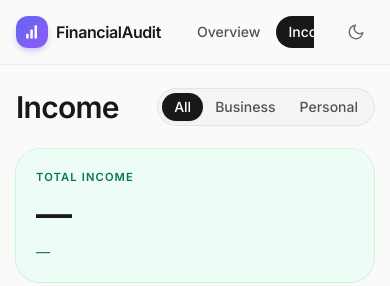
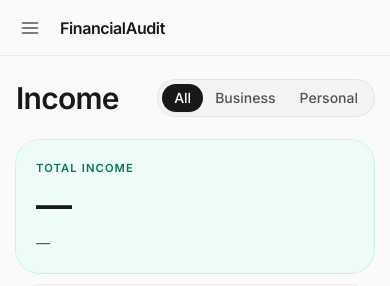
Before and after one commit to xhico/financial-audit, a Django app: page /income/ in a window 390 px wide. Shown: the top 286 px of the page. Run offline with Django 5.2, Linux system fonts and the light colour scheme; the visitor is signed in with stand-in values (Sample User, id 1); data that the repository does not hold is empty; style sheets or scripts are compiled from the project's sources; parts of the project's set-up code (start-up, migrations or seed data) failed here and were passed over.

Commit message:
Replace the top nav with a left sidebar
Nine top-level pages had overflowed the top nav into a horizontal
scroll bar. The nav now lives in a 240px sidebar pinned to the left:
brand at the top, links in the middle, user + theme + admin controls
at the bottom. On screens below the lg breakpoint the sidebar slides
out as an off-canvas drawer with a backdrop, opened by a hamburger in
a small mobile-only top bar; tapping a link closes the drawer so the
new page is not blocked.

Page contents keep the existing max-w-7xl centred layout, just
shifted right of the sidebar on desktop. The obsolete .topbar /
.topnav / .topbar-inner Tailwind components are removed; brand and
brand-mark stay since the sidebar header and the mobile top bar both
reuse them.

```diff
--- a/finance/templates/finance/base.html
+++ b/finance/templates/finance/base.html
@@ -32,9 +32,12 @@
   <script src="{% static 'finance/dashboard.js' %}" defer></script>
 </head>
 <body class="font-sans antialiased">
-<div class="min-h-screen">
-  <header class="topbar">
-    <div class="topbar-inner">
+
+  {# Backdrop shown behind the sidebar on mobile when the drawer is open #}
+  <div id="sidebar-scrim" class="sidebar-scrim"></div>
+
+  <aside id="sidebar" class="sidebar">
+    <div class="sidebar-header">
       <a class="brand" href="{% url 'pages:overview' %}">
         <span class="brand-mark">
           <svg viewBox="0 0 24 24" width="20" height="20" aria-hidden="true" fill="currentColor">
@@ -45,7 +48,9 @@
         </span>
         <span>FinancialAudit</span>
       </a>
-      <nav class="topnav">
+    </div>
+
+    <nav class="sidenav">
       <a href="{% url 'pages:overview' %}"     class="{% if request.resolver_match.url_name == 'overview' %}is-active{% endif %}">Overview</a>
       <a href="{% url 'pages:income' %}"       class="{% if request.resolver_match.url_name == 'income' %}is-active{% endif %}">Income</a>
       <a href="{% url 'pages:expenses' %}"     class="{% if request.resolver_match.url_name == 'expenses' %}is-active{% endif %}">Expenses</a>
@@ -54,25 +59,54 @@
       <a href="{% url 'pages:investments' %}"  class="{% if request.resolver_match.url_name == 'investments' %}is-active{% endif %}">Investments</a>
       <a href="{% url 'pages:accounts' %}"     class="{% if request.resolver_match.url_name == 'accounts' %}is-active{% endif %}">Accounts</a>
       <a href="{% url 'pages:transactions' %}" class="{% if request.resolver_match.url_name == 'transactions' %}is-active{% endif %}">Transactions</a>
-        <a href="{% url 'pages:upload' %}" class="{% if request.resolver_match.url_name == 'upload' %}is-active{% endif %}">Upload</a>
+      <a href="{% url 'pages:upload' %}"       class="{% if request.resolver_match.url_name == 'upload' %}is-active{% endif %}">Upload</a>
     </nav>
-      <div class="flex items-center gap-2 shrink-0">
+
+    <div class="sidebar-footer">
+      <div class="flex items-center justify-between px-2 py-1 text-sm text-zinc-500 dark:text-zinc-400">
+        <span class="truncate text-zinc-700 dark:text-zinc-200 font-medium">{{ request.user.username }}</span>
         <button type="button" class="theme-toggle" id="theme-toggle" aria-label="Toggle dark mode" title="Toggle dark mode">
           <svg class="icon-sun"  xmlns="http://www.w3.org/2000/svg" width="18" height="18" viewBox="0 0 24 24" fill="none" stroke="currentColor" stroke-width="2" stroke-linecap="round" stroke-linejoin="round"><circle cx="12" cy="12" r="4"/><path d="M12 2v2"/><path d="M12 20v2"/><path d="m4.93 4.93 1.41 1.41"/><path d="m17.66 17.66 1.41 1.41"/><path d="M2 12h2"/><path d="M20 12h2"/><path d="m6.34 17.66-1.41 1.41"/><path d="m19.07 4.93-1.41 1.41"/></svg>
           <svg class="icon-moon" xmlns="http://www.w3.org/2000/svg" width="18" height="18" viewBox="0 0 24 24" fill="none" stroke="currentColor" stroke-width="2" stroke-linecap="round" stroke-linejoin="round"><path d="M21 12.79A9 9 0 1 1 11.21 3 7 7 0 0 0 21 12.79z"/></svg>
         </button>
-        <div class="hidden md:flex items-center gap-3 text-sm text-zinc-500 dark:text-zinc-400">
-          <span class="text-zinc-700 dark:text-zinc-200 font-medium">{{ request.user.username }}</span>
+      </div>
+      <div class="flex items-center gap-3 px-2 text-xs text-zinc-500 dark:text-zinc-400">
+        <a href="/admin/"        class="hover:text-zinc-900 dark:hover:text-zinc-100">Admin</a>
         <span class="text-zinc-300 dark:text-zinc-700">·</span>
-          <a href="/admin/" class="hover:text-zinc-900 dark:hover:text-zinc-100">Admin</a>
         <a href="/admin/logout/" class="hover:text-zinc-900 dark:hover:text-zinc-100">Sign out</a>
       </div>
     </div>
+  </aside>
+
+  {# Mobile-only top bar with the hamburger toggle #}
+  <header class="mobile-bar lg:pl-60">
+    <button type="button" id="sidebar-toggle" class="icon-btn" aria-label="Open menu" title="Open menu">
+      <svg xmlns="http://www.w3.org/2000/svg" width="20" height="20" viewBox="0 0 24 24" fill="none" stroke="currentColor" stroke-width="2" stroke-linecap="round" stroke-linejoin="round"><line x1="3" y1="6" x2="21" y2="6"/><line x1="3" y1="12" x2="21" y2="12"/><line x1="3" y1="18" x2="21" y2="18"/></svg>
+    </button>
+    <a class="brand" href="{% url 'pages:overview' %}">
+      <span>FinancialAudit</span>
+    </a>
+  </header>
+
+  <main class="lg:pl-60">
+    <div class="max-w-7xl mx-auto px-4 md:px-8 py-6 md:py-10">
+      {% block content %}{% endblock %}
     </div>
-  </header>
-  <main class="max-w-7xl mx-auto px-4 md:px-8 py-6 md:py-10">
-    {% block content %}{% endblock %}
   </main>
-</div>
+
+  <script>
+    // Mobile drawer: toggle the .is-open class on both sidebar and scrim
+    (function () {
+      var sidebar = document.getElementById("sidebar");
+      var scrim   = document.getElementById("sidebar-scrim");
+      var toggle  = document.getElementById("sidebar-toggle");
+      function open()  { sidebar.classList.add("is-open"); scrim.classList.add("is-open"); }
+      function close() { sidebar.classList.remove("is-open"); scrim.classList.remove("is-open"); }
+      if (toggle) toggle.addEventListener("click", open);
+      if (scrim)  scrim.addEventListener("click", close);
+      // Close after navigating on mobile so the drawer doesn't stay over the new page
+      document.querySelectorAll(".sidenav a").forEach(function (a) { a.addEventListener("click", close); });
+    })();
+  </script>
 </body>
 </html>
--- a/tailwind/input.css
+++ b/tailwind/input.css
@@ -19,28 +19,51 @@
 }
 
 @layer components {
-  /* Top navigation bar */
-  .topbar {
-    @apply sticky top-0 z-10 backdrop-blur border-b
-           bg-stone-50/85 border-zinc-200/70
-           dark:bg-zinc-950/85 dark:border-zinc-800/70;
-  }
-  .topbar-inner { @apply max-w-7xl mx-auto px-4 md:px-8 h-16 flex items-center gap-6; }
+  /* Brand mark (used in the sidebar header and the mobile top bar) */
   .brand        { @apply flex items-center gap-2 font-semibold tracking-tight text-base shrink-0 text-zinc-900 dark:text-zinc-100; }
   .brand:hover  { text-decoration: none; }
   .brand-mark {
     @apply w-8 h-8 rounded-xl bg-gradient-to-br from-indigo-500 to-violet-500 text-white grid place-items-center font-bold text-sm shadow-md shadow-indigo-500/25;
   }
-  .topnav   { @apply flex items-center gap-1 overflow-x-auto flex-1 min-w-0; }
-  .topnav a {
-    @apply px-3 py-1.5 rounded-full text-sm font-medium whitespace-nowrap transition
+
+  /* Sidebar shell: fixed on desktop, slide-in drawer on mobile */
+  .sidebar {
+    @apply fixed inset-y-0 left-0 z-40 w-60 flex flex-col
+           border-r bg-stone-50/95 border-zinc-200/70 backdrop-blur
+           dark:bg-zinc-950/95 dark:border-zinc-800/70
+           -translate-x-full lg:translate-x-0 transition-transform duration-200;
+  }
+  .sidebar.is-open { @apply translate-x-0; }
+  .sidebar-header  { @apply h-16 px-4 flex items-center border-b border-zinc-200/70 dark:border-zinc-800/70; }
+  .sidebar-footer  { @apply mt-auto px-3 py-3 border-t border-zinc-200/70 dark:border-zinc-800/70 flex flex-col gap-1; }
+
+  /* Vertical nav links inside the sidebar */
+  .sidenav   { @apply flex flex-col gap-0.5 px-3 py-4 flex-1 overflow-y-auto; }
+  .sidenav a {
+    @apply px-3 py-2 rounded-lg text-sm font-medium transition
            text-zinc-600 hover:bg-zinc-100 hover:text-zinc-900
            dark:text-zinc-400 dark:hover:bg-zinc-800 dark:hover:text-zinc-100;
   }
-  .topnav a.is-active {
+  .sidenav a.is-active {
     @apply bg-zinc-900 text-white hover:bg-zinc-800 hover:text-white
            dark:bg-zinc-100 dark:text-zinc-900 dark:hover:bg-white dark:hover:text-zinc-900;
   }
+
+  /* Mobile top bar that hosts the hamburger; hidden on desktop */
+  .mobile-bar {
+    @apply lg:hidden sticky top-0 z-30 h-14 px-3 flex items-center gap-3 border-b
+           bg-stone-50/95 border-zinc-200/70 backdrop-blur
+           dark:bg-zinc-950/95 dark:border-zinc-800/70;
+  }
+  .icon-btn {
+    @apply w-9 h-9 grid place-items-center rounded-full transition
+           text-zinc-600 hover:text-zinc-900 hover:bg-zinc-100
+           dark:text-zinc-400 dark:hover:text-zinc-100 dark:hover:bg-zinc-800;
+  }
+
+  /* Backdrop behind the mobile drawer */
+  .sidebar-scrim { @apply fixed inset-0 z-30 bg-zinc-900/40 lg:hidden hidden; }
+  .sidebar-scrim.is-open { @apply block; }
 
   /* Theme toggle button */
   .theme-toggle {
```
Lines whose indentation alone changed are shown as unchanged.
